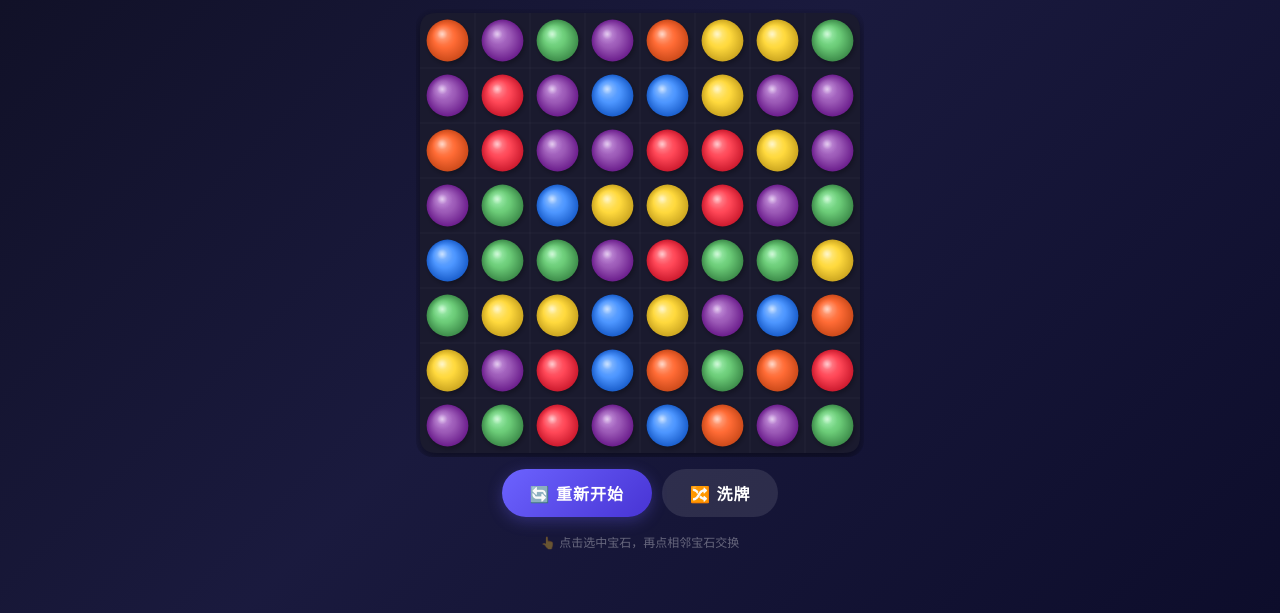
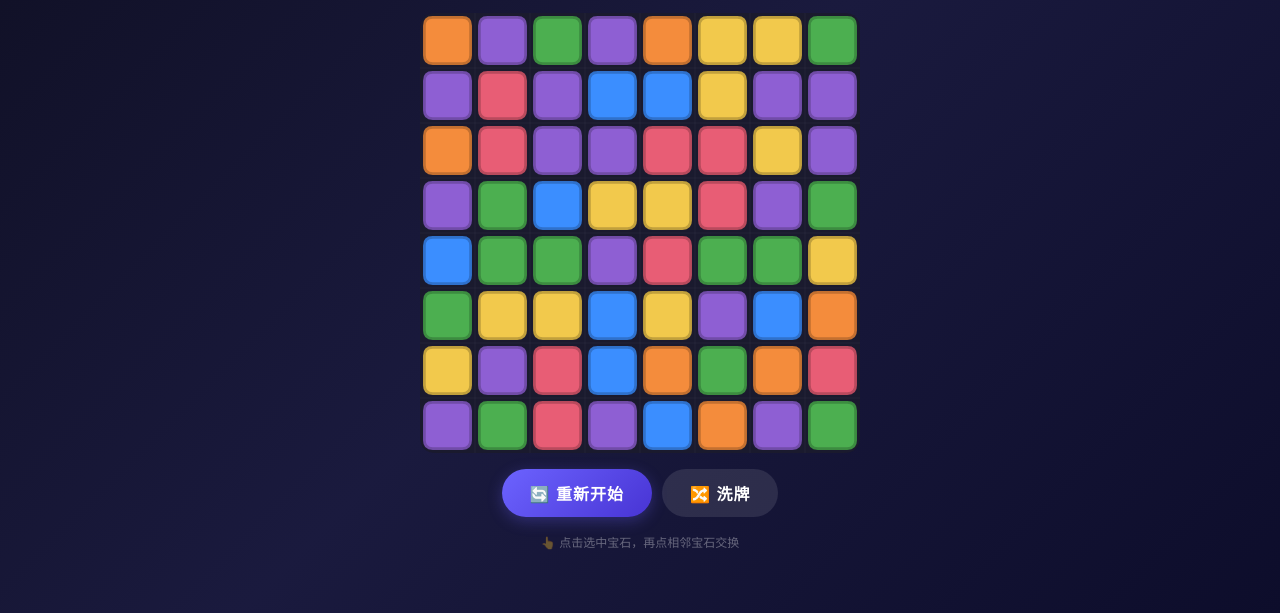
Before and after one commit to id567654/match3, a plain HTML site: page index.html in a window 1280 px wide. Shown: the part 187-800 px from the top of the page. Drawn offline with Linux system fonts and the light colour scheme.

Commit message:
清晰质感：纯色填充+深色描边，去掉毛玻璃渐变

```diff
--- a/game.js
+++ b/game.js
@@ -7,19 +7,13 @@
 const COLS = 8;                // 棋盘列数
 const ROWS = 8;                // 棋盘行数
 const GEM_TYPES = 6;           // 宝石种类数
-const GEM_COLORS = [           // 宝石颜色
-  '#FF4757',  // 红
-  '#FF6B35',  // 橙
-  '#FFD93D',  // 黄
-  '#6BCB77',  // 绿
-  '#4D96FF',  // 蓝
-  '#9B59B6',  // 紫
-];
-const GEM_LIGHT = [            // 宝石高光色
-  '#FF7A85', '#FF9B75', '#FFE87A', '#8EECA0', '#7DB5FF', '#BB7FD6',
-];
-const GEM_DARK = [             // 宝石暗面色
-  '#CC1A2E', '#CC4A1A', '#CCA620', '#3D8C4A', '#1A5ECC', '#6B1D8C',
+const GEM_COLORS = [           // 宝石底色（清晰饱和，不晕）
+  '#E85D75',  // 红
+  '#F48C3C',  // 橙
+  '#F2C94C',  // 黄
+  '#4CAF50',  // 绿
+  '#3B8EFF',  // 蓝
+  '#8E5FD3',  // 紫
 ];
 
 // ==================== 游戏状态 ====================
@@ -45,6 +39,11 @@ let floatingTexts = [];
 let canvas, ctx;
 let cellSize;              // 每格像素大小
 let boardLeft, boardTop;   // 棋盘左上角坐标（棋盘会内边距居中）
+
+// 预渲染缓存（性能优化关键：把渐变/阴影提前画好，之后只贴图）
+let gemCache = {};         // { type: offscreenCanvas } 每种颜色宝石预渲染一份
+let boardBgCache = null;   // 棋盘背景预渲染
+let needsRender = true;    // 脏标记：有动画时才重绘
 
 // ==================== 音效系统 ====================
 let audioCtx = null;
@@ -101,8 +100,9 @@ function resizeCanvas() {
   boardLeft = 4;
   boardTop = 4;
 
-  const dpr = window.devicePixelRatio || 1;
-  const canvasW = boardSize + 8;   // 棋盘 + 边距
+  // 限制 DPR 最大 2，减少低端机 GPU 负担
+  const dpr = Math.min(window.devicePixelRatio || 1, 2);
+  const canvasW = boardSize + 8;
   const canvasH = boardSize + 8;
 
   canvas.style.width = canvasW + 'px';
@@ -110,6 +110,107 @@ function resizeCanvas() {
   canvas.width = canvasW * dpr;
   canvas.height = canvasH * dpr;
   ctx.setTransform(dpr, 0, 0, dpr, 0, 0);
+
+  // 尺寸变了，重建预渲染缓存
+  buildGemCache();
+  buildBoardBgCache();
+}
+
+// ---- 预渲染：扁平方块宝石 + 每色独特图标，避免 3D 球体头晕 ----
+function roundedRect(ctx, x, y, w, h, r) {
+  ctx.beginPath();
+  ctx.moveTo(x + r, y);
+  ctx.lineTo(x + w - r, y);
+  ctx.quadraticCurveTo(x + w, y, x + w, y + r);
+  ctx.lineTo(x + w, y + h - r);
+  ctx.quadraticCurveTo(x + w, y + h, x + w - r, y + h);
+  ctx.lineTo(x + r, y + h);
+  ctx.quadraticCurveTo(x, y + h, x, y + h - r);
+  ctx.lineTo(x, y + r);
+  ctx.quadraticCurveTo(x, y, x + r, y);
+  ctx.closePath();
+}
+
+// ---- 预渲染：纯色圆角方形，清晰不糊 ----
+function buildGemCache() {
+  gemCache = {};
+  const size = cellSize;
+  if (size <= 0) return;
+
+  const margin = size * 0.08;
+  const cornerR = size * 0.15;
+
+  for (let type = 0; type < GEM_TYPES; type++) {
+    const off = document.createElement('canvas');
+    off.width = size;
+    off.height = size;
+    const oc = off.getContext('2d');
+    const color = GEM_COLORS[type];
+
+    // 纯色填充 — 无渐变，不糊
+    oc.fillStyle = color;
+    roundedRect(oc, margin, margin, size - margin * 2, size - margin * 2, cornerR);
+    oc.fill();
+
+    // 深色清晰描边
+    const darker = darken(color, 0.2);
+    oc.strokeStyle = darker;
+    oc.lineWidth = Math.max(1.5, size * 0.05);
+    roundedRect(oc, margin, margin, size - margin * 2, size - margin * 2, cornerR);
+    oc.stroke();
+
+    gemCache[type] = off;
+  }
+}
+
+// 颜色加深工具
+function darken(hex, amount) {
+  const num = parseInt(hex.slice(1), 16);
+  const r = Math.floor(((num >> 16) & 0xFF) * (1 - amount));
+  const g = Math.floor(((num >> 8) & 0xFF) * (1 - amount));
+  const b = Math.floor((num & 0xFF) * (1 - amount));
+  return '#' + [r, g, b].map(v => v.toString(16).padStart(2, '0')).join('');
+}
+
+// ---- 预渲染：棋盘背景 ----
+function buildBoardBgCache() {
+  const size = cellSize * COLS;
+  if (size <= 0) return;
+
+  boardBgCache = document.createElement('canvas');
+  boardBgCache.width = size + 8;
+  boardBgCache.height = size + 8;
+  const bc = boardBgCache.getContext('2d');
+
+  const radius = cellSize * 0.3;
+  bc.fillStyle = '#1a1a2e';
+  bc.beginPath();
+  bc.moveTo(4 + radius, 4);
+  bc.lineTo(4 + size - radius, 4);
+  bc.quadraticCurveTo(4 + size, 4, 4 + size, 4 + radius);
+  bc.lineTo(4 + size, 4 + size - radius);
+  bc.quadraticCurveTo(4 + size, 4 + size, 4 + size - radius, 4 + size);
+  bc.lineTo(4 + radius, 4 + size);
+  bc.quadraticCurveTo(4, 4 + size, 4, 4 + size - radius);
+  bc.lineTo(4, 4 + radius);
+  bc.quadraticCurveTo(4, 4, 4 + radius, 4);
+  bc.fill();
+
+  // 网格线
+  bc.strokeStyle = 'rgba(255,255,255,0.04)';
+  bc.lineWidth = 1;
+  for (let r = 1; r < ROWS; r++) {
+    bc.beginPath();
+    bc.moveTo(4, 4 + r * cellSize);
+    bc.lineTo(4 + size, 4 + r * cellSize);
+    bc.stroke();
+  }
+  for (let c = 1; c < COLS; c++) {
+    bc.beginPath();
+    bc.moveTo(4 + c * cellSize, 4);
+    bc.lineTo(4 + c * cellSize, 4 + size);
+    bc.stroke();
+  }
 }
 
 // ==================== 宝石对象 ====================
@@ -441,95 +542,25 @@ function updateParticles() {
   floatingTexts = floatingTexts.filter(ft => ft.life > 0);
 }
 
-// ==================== 渲染 ====================
+// ==================== 渲染（贴图版 — 避免每帧算渐变/阴影） ====================
 function drawBoardBackground() {
-  const size = cellSize * COLS;
-  const x = boardLeft;
-  const y = boardTop;
-
-  // 棋盘底色（圆角矩形）
-  const radius = cellSize * 0.3;
-  ctx.fillStyle = '#1a1a2e';
-  ctx.shadowColor = 'rgba(0,0,0,0.5)';
-  ctx.shadowBlur = 12;
-  ctx.shadowOffsetY = 4;
-  ctx.beginPath();
-  ctx.moveTo(x + radius, y);
-  ctx.lineTo(x + size - radius, y);
-  ctx.quadraticCurveTo(x + size, y, x + size, y + radius);
-  ctx.lineTo(x + size, y + size - radius);
-  ctx.quadraticCurveTo(x + size, y + size, x + size - radius, y + size);
-  ctx.lineTo(x + radius, y + size);
-  ctx.quadraticCurveTo(x, y + size, x, y + size - radius);
-  ctx.lineTo(x, y + radius);
-  ctx.quadraticCurveTo(x, y, x + radius, y);
-  ctx.fill();
-  ctx.shadowColor = 'transparent';
-  ctx.shadowBlur = 0;
-  ctx.shadowOffsetY = 0;
-
-  // 网格线
-  ctx.strokeStyle = 'rgba(255,255,255,0.04)';
-  ctx.lineWidth = 1;
-  for (let r = 1; r < ROWS; r++) {
-    ctx.beginPath();
-    ctx.moveTo(x, y + r * cellSize);
-    ctx.lineTo(x + size, y + r * cellSize);
-    ctx.stroke();
-  }
-  for (let c = 1; c < COLS; c++) {
-    ctx.beginPath();
-    ctx.moveTo(x + c * cellSize, y);
-    ctx.lineTo(x + c * cellSize, y + size);
-    ctx.stroke();
+  if (boardBgCache) {
+    ctx.drawImage(boardBgCache, 0, 0);
   }
 }
 
 function drawGem(gem) {
-  if (!gem || gem.opacity <= 0 || gem.scale <= 0) return;
+  if (!gem || gem.opacity <= 0.01 || gem.scale <= 0.01) return;
+  const cached = gemCache[gem.type];
+  if (!cached) return;
 
-  const cx = gem.x;
-  const cy = gem.y;
-  const r = (cellSize / 2 - cellSize * 0.12) * gem.scale;
-  const color = GEM_COLORS[gem.type];
-  const light = GEM_LIGHT[gem.type];
-  const dark = GEM_DARK[gem.type];
-
+  const half = cellSize / 2;
   ctx.save();
   ctx.globalAlpha = gem.opacity;
-
-  // 阴影
-  ctx.shadowColor = 'rgba(0,0,0,0.3)';
-  ctx.shadowBlur = r * 0.25;
-  ctx.shadowOffsetX = r * 0.08;
-  ctx.shadowOffsetY = r * 0.12;
-
-  // 主体渐变（模拟 3D 球体）
-  const grad = ctx.createRadialGradient(cx - r * 0.3, cy - r * 0.35, r * 0.05, cx, cy, r);
-  grad.addColorStop(0, light);
-  grad.addColorStop(0.5, color);
-  grad.addColorStop(1, dark);
-
-  ctx.beginPath();
-  ctx.arc(cx, cy, r, 0, Math.PI * 2);
-  ctx.fillStyle = grad;
-  ctx.fill();
-
-  // 高光点
-  ctx.shadowColor = 'transparent';
-  ctx.shadowBlur = 0;
-  ctx.shadowOffsetX = 0;
-  ctx.shadowOffsetY = 0;
-
-  const hlGrad = ctx.createRadialGradient(cx - r * 0.25, cy - r * 0.3, 0, cx - r * 0.25, cy - r * 0.3, r * 0.5);
-  hlGrad.addColorStop(0, 'rgba(255,255,255,0.6)');
-  hlGrad.addColorStop(0.5, 'rgba(255,255,255,0.1)');
-  hlGrad.addColorStop(1, 'rgba(255,255,255,0)');
-  ctx.beginPath();
-  ctx.arc(cx, cy, r, 0, Math.PI * 2);
-  ctx.fillStyle = hlGrad;
-  ctx.fill();
-
+  ctx.translate(gem.x, gem.y);
+  ctx.scale(gem.scale, gem.scale);
+  // 贴预渲染好的宝石图（从中心对齐）
+  ctx.drawImage(cached, -half, -half, cellSize, cellSize);
   ctx.restore();
 }
 
@@ -540,21 +571,16 @@ function drawSelection() {
   const gem = board[selectedRow][selectedCol];
   const cx = gem.x;
   const cy = gem.y;
-  const r = cellSize / 2 - 1;
+  const half = cellSize / 2;
 
-  // 脉冲动画
-  const pulse = Math.sin(performance.now() / 300) * 0.15 + 0.85;
-  const borderR = r + 4 + pulse * 2;
+  // 简洁白色圆角边框 + 微弱呼吸感（极慢脉冲，不刺眼）
+  const pulse = Math.sin(performance.now() / 600) * 0.06 + 1;
+  const r = half + 3;
 
-  ctx.strokeStyle = `rgba(255, 215, 0, ${0.6 + pulse * 0.4})`;
-  ctx.lineWidth = 3;
-  ctx.shadowColor = 'rgba(255, 215, 0, 0.6)';
-  ctx.shadowBlur = 8;
-  ctx.beginPath();
-  ctx.arc(cx, cy, borderR, 0, Math.PI * 2);
+  ctx.strokeStyle = `rgba(255, 255, 255, ${0.7 + (pulse - 1) * 3})`;
+  ctx.lineWidth = 3 * pulse;
+  roundedRect(ctx, cx - r, cy - r, r * 2, r * 2, cellSize * 0.22);
   ctx.stroke();
-  ctx.shadowColor = 'transparent';
-  ctx.shadowBlur = 0;
 }
 
 function drawParticles() {
@@ -581,7 +607,9 @@ function drawParticles() {
 }
 
 function render() {
-  ctx.clearRect(0, 0, canvas.width / (window.devicePixelRatio || 1), canvas.height / (window.devicePixelRatio || 1));
+  const w = canvas.width / (window.devicePixelRatio || 1);
+  const h = canvas.height / (window.devicePixelRatio || 1);
+  ctx.clearRect(0, 0, w, h);
 
   drawBoardBackground();
 
@@ -598,10 +626,24 @@ function render() {
   drawParticles();
 }
 
-// ==================== 游戏主循环 ====================
-function gameLoop() {
+// ==================== 游戏主循环（自适应帧率） ====================
+// 活跃时 60fps，空闲时降至 4fps，避免手机持续高负载发烫
+const ACTIVE_FPS = 60;
+const IDLE_FPS = 4;
+let lastRenderTime = 0;
+
+function gameLoop(timestamp) {
   updateParticles();
-  render();
+
+  const isActive = isProcessing || particles.length > 0 || floatingTexts.length > 0 || selectedRow >= 0;
+  const minInterval = 1000 / (isActive ? ACTIVE_FPS : IDLE_FPS);
+  const elapsed = timestamp - lastRenderTime;
+
+  if (elapsed >= minInterval) {
+    render();
+    lastRenderTime = timestamp;
+  }
+
   requestAnimationFrame(gameLoop);
 }
 
@@ -879,23 +921,20 @@ function updateUI() {
 }
 
 // ==================== 输入处理 ====================
+let lastInputTime = 0;
+
 function getCanvasPos(e) {
   const rect = canvas.getBoundingClientRect();
-  const scaleX = (canvas.width / (window.devicePixelRatio || 1)) / rect.width;
-  const scaleY = (canvas.height / (window.devicePixelRatio || 1)) / rect.height;
+  const logicalW = canvas.width / (window.devicePixelRatio || 1);
+  const logicalH = canvas.height / (window.devicePixelRatio || 1);
 
-  let clientX, clientY;
-  if (e.touches) {
-    clientX = e.touches[0].clientX;
-    clientY = e.touches[0].clientY;
-  } else {
-    clientX = e.clientX;
-    clientY = e.clientY;
-  }
+  // pointerdown 直接用 clientX/Y；touchstart 从 touches 数组取
+  const clientX = e.touches ? e.touches[0].clientX : e.clientX;
+  const clientY = e.touches ? e.touches[0].clientY : e.clientY;
 
   return {
-    x: (clientX - rect.left) * scaleX,
-    y: (clientY - rect.top) * scaleY,
+    x: ((clientX - rect.left) / rect.width) * logicalW,
+    y: ((clientY - rect.top) / rect.height) * logicalH,
   };
 }
 
@@ -910,6 +949,11 @@ function getGemAtPos(pos) {
 
 function onCanvasDown(e) {
   e.preventDefault();
+  // 防连点：同一帧内忽略重复事件（pointerdown + touchstart 可能同时触发）
+  const now = Date.now();
+  if (now - lastInputTime < 150) return;
+  lastInputTime = now;
+
   const pos = getCanvasPos(e);
   const gem = getGemAtPos(pos);
   if (gem) {
@@ -944,11 +988,17 @@ function init() {
   setupCanvas();
   initAudio();
 
-  // 事件监听
-  canvas.addEventListener('mousedown', onCanvasDown);
-  canvas.addEventListener('touchstart', onCanvasDown, { passive: false });
-  // 阻止移动端长按菜单
+  // 事件监听：pointerdown 统一处理鼠标+触屏，无 300ms 延迟
+  // 老旧浏览器降级用 touchstart
+  if (window.PointerEvent) {
+    canvas.addEventListener('pointerdown', onCanvasDown);
+  } else {
+    canvas.addEventListener('mousedown', onCanvasDown);
+    canvas.addEventListener('touchstart', onCanvasDown, { passive: false });
+  }
+  // 阻止移动端长按菜单 & 拖拽选中的奇怪行为
   canvas.addEventListener('contextmenu', e => e.preventDefault());
+  canvas.addEventListener('selectstart', e => e.preventDefault());
 
   // 按钮绑定
   document.getElementById('btnRestart').addEventListener('click', restartGame);
--- a/style.css
+++ b/style.css
@@ -93,6 +93,7 @@ body {
   border-radius: 16px;
   cursor: pointer;
   max-width: 100%;
+  touch-action: none;   /* 禁止浏览器手势，消除触屏延迟 */
 }
 
 /* ---------- 按钮 ---------- */
```
